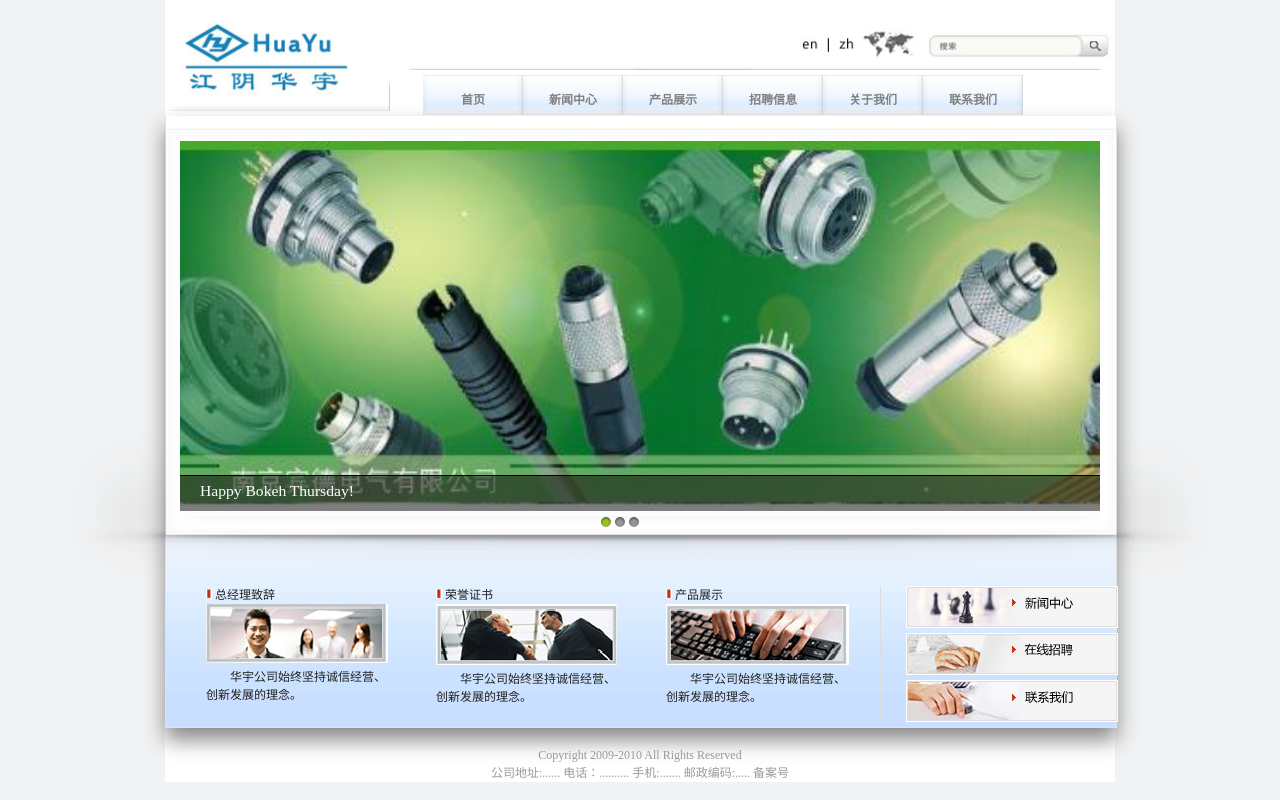
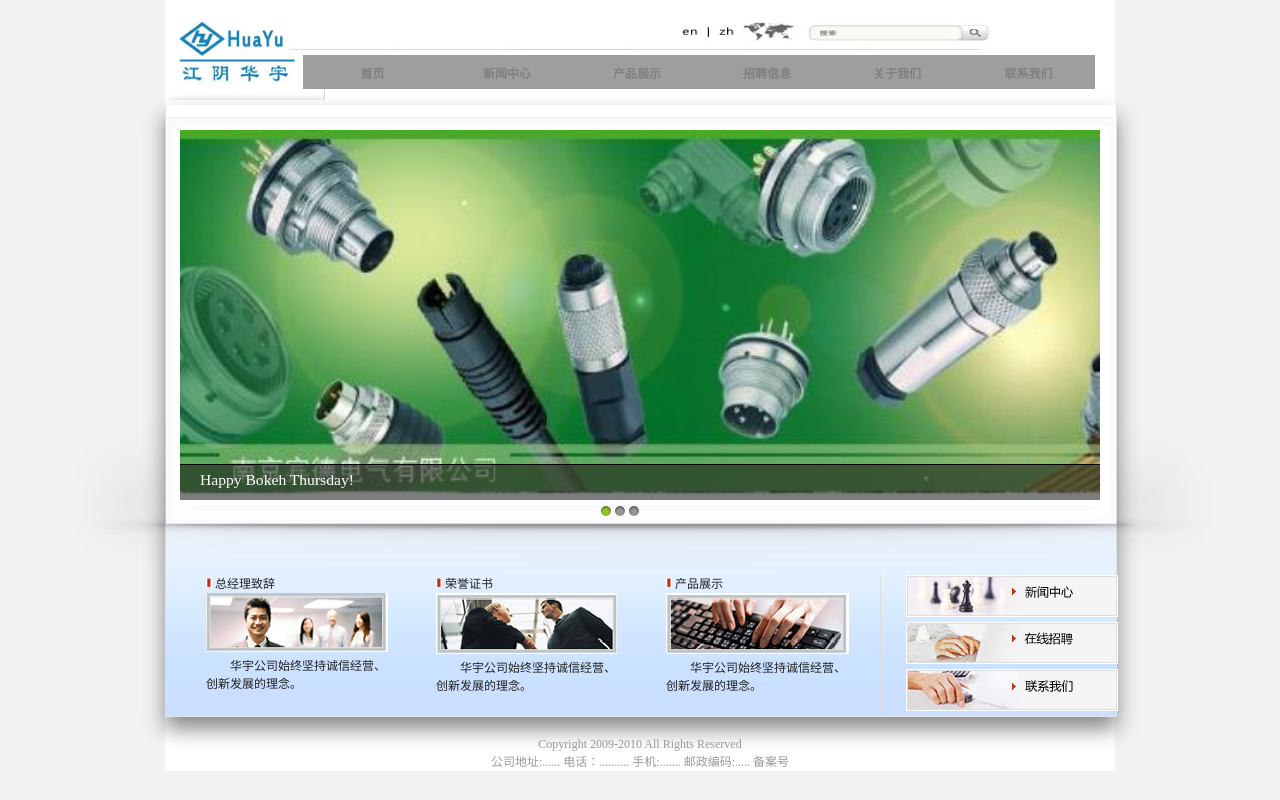
Before and after one commit to ooigit/jyhy, a CodeIgniter app: page / in a window 1280 px wide. Run offline with CodeIgniter, Linux system fonts and the light colour scheme; grey boxes are pictures that could not be loaded.

Commit message:
changed nav style

```diff
--- a/application/views/templates/header.php
+++ b/application/views/templates/header.php
@@ -1,10 +1,10 @@
 
 <header class="span-24 last">
-<div class="span-6">
+<div class="span-3">
 	<?php include("logo.php") ?>
 </div>
 
-<div class="span-18 last">
+<div class="span-21 last">
 	<?php include("search_bar.php") ?>
 	<?php include("nav.php") ?>
 </div>
--- a/application/views/templates/logo.php
+++ b/application/views/templates/logo.php
@@ -1 +1 @@
-<img src="/assets/images/logo.jpg" width="225" />
+<img src="/assets/images/logo.jpg" width="160" height="100"/>
--- a/application/views/templates/nav.php
+++ b/application/views/templates/nav.php
@@ -1,4 +1,4 @@
-<nav class="span-18 last">
+<nav class="span-21 last">
 
 <?php
 $navs = array(
@@ -14,13 +14,23 @@ $navs = array(
 <?php
 reset($navs);
 $current=$_SERVER['REQUEST_URI'];
+$i=0;
 while (list($key, $val) = each($navs)) {
-	$pos=strpos($current, $key);
+	$str = "<li class=\"";
 	if (strpos($current, $key) === false) {
-		echo "<li class=\"not-current-page\"><a href=\"/index.php/$key\">$val</a></li>";
+		$str .= "not-current-page";
 	} else {
-		echo "<li class=\"current-page\"><a href=\"/index.php/$key\">$val</a></li>";
+		$str .= "current-page";
 	}
+	if ($i == 0)
+		$str .= " first";
+	else if ($i == (count($navs)-1))
+		$str .= " last";
+	else
+		$str .= " middle";
+	$str .= "\"><a href=\"/index.php/$key\">$val</a></li>";
+	echo $str;
+	$i++;
 }
 ?>
 </ul>
--- a/application/views/templates/search_bar.php
+++ b/application/views/templates/search_bar.php
@@ -1,3 +1,3 @@
-<div class="span-18 last">
-	<img src="/assets/images/searchbar.jpg" width="710"/>
+<div class="span-23 last">
+	<img src="/assets/images/searchbar.jpg" width="710px" height="50px"/>
 </div>
--- a/assets/stylesheets/custom.css
+++ b/assets/stylesheets/custom.css
@@ -51,21 +51,12 @@ nav ul li {
 	display: block;
 	float: left;
 	text-align: center;
-	background-image: url("/assets/images/nav/nav.jpg");
-}
-
-nav ul li.not-current-page {
-}
-
-nav li:hover, nav li.current-page {
-	background-image: url("/assets/images/nav/nav-hover.jpg");
 }
 
 nav ul li a {
 	display: block;
 	height: 24px;
-	width: 100px;
-	padding: 16px 0 0 0;
+	padding: 10px 0 0 0;
 	font-weight: bold;
 	color: gray;
 	text-decoration:none;
@@ -74,6 +65,36 @@ nav ul li a {
 nav ul li a:hover {
 	color: black;
 	text-decoration:none;
+}
+
+nav ul li.first.current-page {
+	width: 139px;
+	background-image: url("/assets/images/nav/nav-first-current-page.jpg");
+}
+
+nav ul li.first.not-current-page {
+	width: 139px;
+	background-image: url("/assets/images/nav/nav-first-not-current-page.jpg");
+}
+
+nav ul li.middle.current-page {
+	width: 130px;
+	background-image: url("/assets/images/nav/nav-middle-current-page.jpg");
+}
+
+nav ul li.middle.not-current-page {
+	width: 130px;
+	background-image: url("/assets/images/nav/nav-middle-not-current-page.jpg");
+}
+
+nav ul li.last.current-page {
+	width: 133px;
+	background-image: url("/assets/images/nav/nav-last-current-page.jpg");
+}
+
+nav ul li.last.not-current-page {
+	width: 133px;
+	background-image: url("/assets/images/nav/nav-last-not-current-page.jpg");
 }
 
 /* footer */
```
Also changed, not shown: assets/images/nav/nav-hover.jpg (deleted), assets/images/nav/nav.jpg (deleted), assets/images/slide-10.jpg (deleted), assets/images/slide-4.jpg (deleted), assets/images/slide-5.jpg (deleted), assets/images/slide-6.jpg (deleted), assets/images/slide-7.jpg (deleted), assets/images/slide-8.jpg (deleted), assets/images/slide-9.jpg (deleted), 1 other file.
